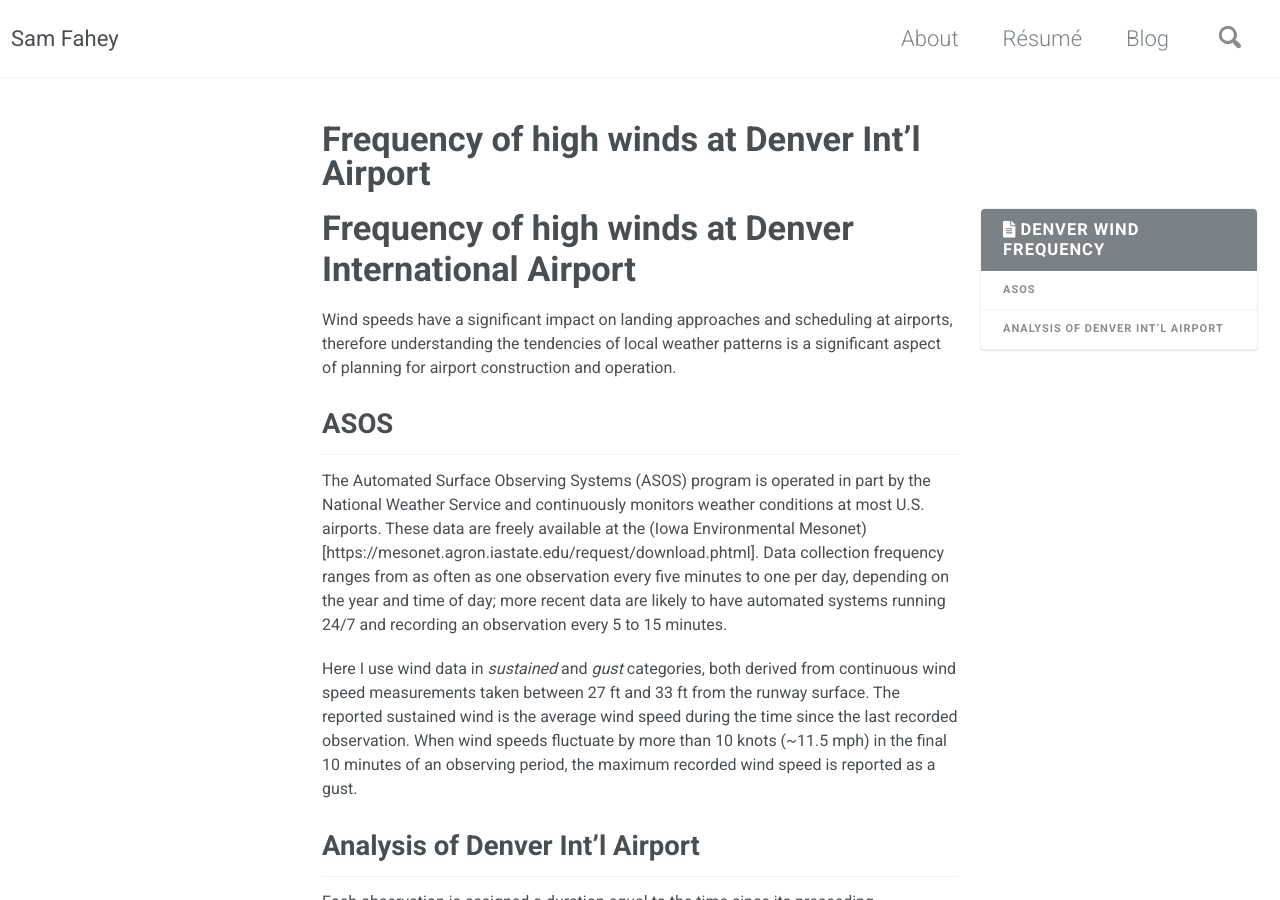
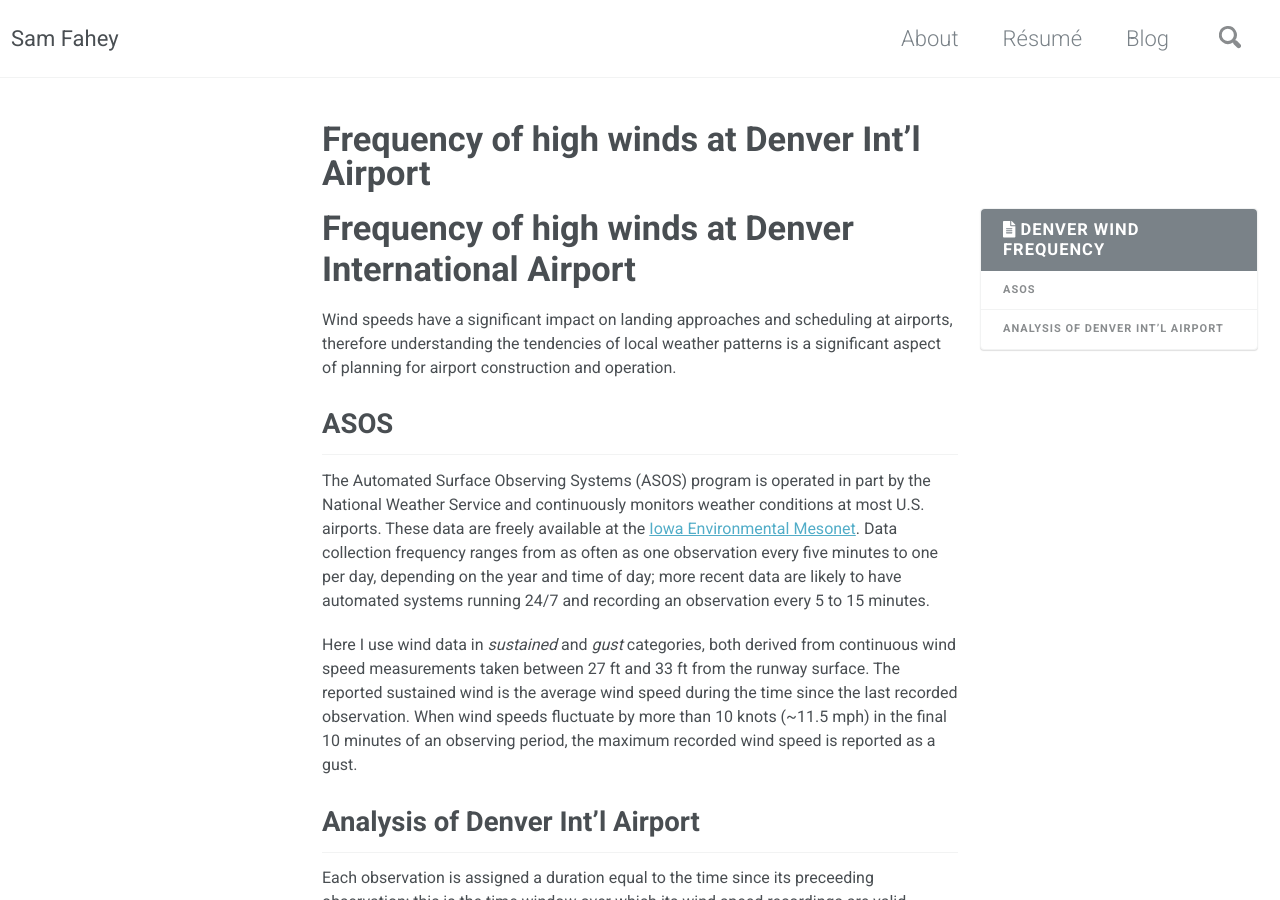
Before and after one commit to sam-fahey/jrbourbeau.github.io, a Jekyll site: the page built from _posts/2019-02-05-freq_wind_denver.md, in a window 1280 px wide and 900 px high. Built offline with Jekyll 4.4.1, drawn with Linux system fonts in a browser that asks for light colours; nearby versions of some CDN libraries.

Commit message:
Update 2019-02-05-freq_wind_denver.md

```diff
--- a/_posts/2019-02-05-freq_wind_denver.md
+++ b/_posts/2019-02-05-freq_wind_denver.md
@@ -18,7 +18,7 @@ Wind speeds have a significant impact on landing approaches and scheduling at ai
 
 ## ASOS
 
-The Automated Surface Observing Systems (ASOS) program is operated in part by the National Weather Service and continuously monitors weather conditions at most U.S. airports. These data are freely available at the (Iowa Environmental Mesonet)[https://mesonet.agron.iastate.edu/request/download.phtml]. Data collection frequency ranges from as often as one observation every five minutes to one per day, depending on the year and time of day; more recent data are likely to have automated systems running 24/7 and recording an observation every 5 to 15 minutes.<br>
+The Automated Surface Observing Systems (ASOS) program is operated in part by the National Weather Service and continuously monitors weather conditions at most U.S. airports. These data are freely available at the [Iowa Environmental Mesonet](https://mesonet.agron.iastate.edu/request/download.phtml). Data collection frequency ranges from as often as one observation every five minutes to one per day, depending on the year and time of day; more recent data are likely to have automated systems running 24/7 and recording an observation every 5 to 15 minutes.<br>
 
 Here I use wind data in _sustained_ and _gust_ categories, both derived from continuous wind speed measurements taken between 27 ft and 33 ft from the runway surface. The reported sustained wind is the average wind speed during the time since the last recorded observation. When wind speeds fluctuate by more than 10 knots (~11.5 mph) in the final 10 minutes of an observing period, the maximum recorded wind speed is reported as a gust.
 
@@ -31,5 +31,3 @@ For each month, and for each hour GMT in that month, I divide the total duration
   <img src="../assets/images/denver_wind.png" width="800" />
 
 The analysis can be performed for relevant wind directions as well. For example, an analysis of headwinds of 30 mph can be conducted by multiplying each wind value by the cosine of the difference between ASOS wind direction and runway direction.
-
- <img src="../assets/images/denver_wind.png" width="800" />
```
